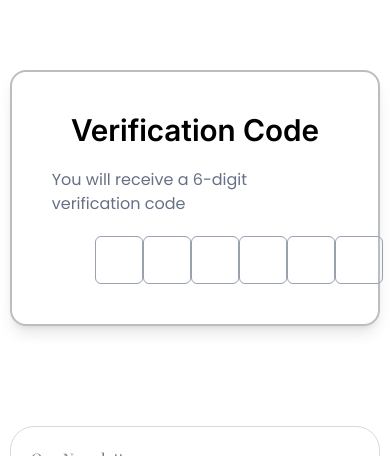
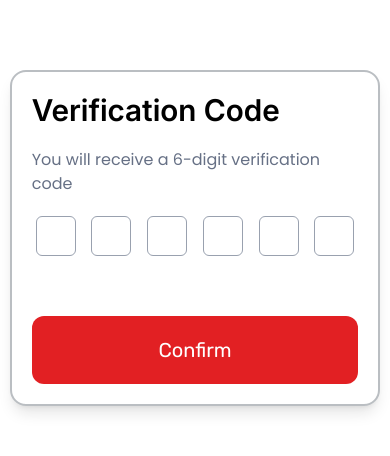
Before and after one commit to youseframy367/BookIt, a Next.js app: page /otp in a window 390 px wide. Shown: the part 832-1288 px from the top of the page. Built offline with nearby package versions, Linux system fonts and the light colour scheme.

Commit message:
end page otp

```diff
--- a/app/TypeScript/TypeScript.ts
+++ b/app/TypeScript/TypeScript.ts
@@ -24,6 +24,7 @@ export interface btn {
 
 export interface ChildRegister {
     children?: React.ReactNode;
+    padding: string;
 }
 
 export interface HeaderItem {
--- a/app/components/DetailsCustomer/Content.tsx
+++ b/app/components/DetailsCustomer/Content.tsx
@@ -1,9 +1,9 @@
-import { ChildRegister } from "@/app/main/TypeScript/TypeScript";
+import { ChildRegister } from "@/app/TypeScript/TypeScript";
 
-function ContentDetailsCustomer({ children }: ChildRegister) {
+function ContentDetailsCustomer({ children, padding }: ChildRegister) {
     return (
         <div className="container-content">
-            <div className="p-10 mt-25 border border-2 border-[var(--color-not-active)] rounded-2xl shadow-lg">
+            <div className={`${padding} mt-25 border border-2 border-[var(--color-not-active)] rounded-2xl shadow-lg`}>
                 {children}
             </div>
         </div>
--- a/app/details-customer/page.tsx
+++ b/app/details-customer/page.tsx
@@ -12,7 +12,7 @@ function DetailsCustomer() {
     return (
         <>
             <Hero image="customer-content" title="Customer Contact Information" nextPage={true} backPage="/" />
-            <ContentDetailsCustomer>
+            <ContentDetailsCustomer padding="p-10">
                 <form action="" onSubmit={handleInformation} className="flex flex-col gap-7">
                     <div className="flex flex-col gap-7">
                         <div className="flex flex-col gap-10">
--- a/app/otp/page.tsx
+++ b/app/otp/page.tsx
@@ -3,7 +3,7 @@ import ContentDetailsCustomer from "../components/DetailsCustomer/Content";
 import Hero from "../components/public/Hero";
 import React, { useState } from "react";
 import OtpInput from "react-otp-input";
-// import Submit from "../components/public/Submit";
+import Submit from "../components/public/Submit";
 
 function Otp() {
     const [otp, setOtp] = useState("");
@@ -16,12 +16,12 @@ function Otp() {
     return (
         <>
             <Hero image="bg-otp" title="Verification Code" />
-            <ContentDetailsCustomer>
-                <form action="" onSubmit={handleotp} className="flex flex-col gap-7">
-                    <div className="flex flex-col justify-center items-center gap-5">
+            <ContentDetailsCustomer padding="p-5 md:p-30">
+                <form action="" onSubmit={handleotp} className="flex flex-col gap-15">
+                    <div className="flex flex-col md:justify-center md:items-center gap-5">
                         <h2 className="font-Inter font-semibold text-3xl">Verification Code</h2>
                         <span className="text-base font-normal text-[var(--color-otp)]">You will receive a 6-digit verification code</span>
-                        <div className="w-[70%]">
+                        <div className="w-full md:w-[70%]">
                             <OtpInput
                                 value={otp}
                                 onChange={setOtp}
@@ -30,11 +30,14 @@ function Otp() {
                                 renderInput={(props) => (
                                     <input
                                         {...props}
-                                        className="!w-12 h-12 text-center border border-gray-400 rounded-md focus:border-red-500 focus:outline-none"
+                                        className="mx-1 md:mx-0 !w-10 h-10 md:!w-12 md:h-12 text-center border border-gray-400 rounded-md focus:border-red-500 focus:outline-none"
                                     />
                                 )}
                             />
                         </div>
+                    </div>
+                    <div className="flex justify-center">
+                        <Submit title="Confirm" width="w-[712px]" />
                     </div>
                 </form>
             </ContentDetailsCustomer>
```
